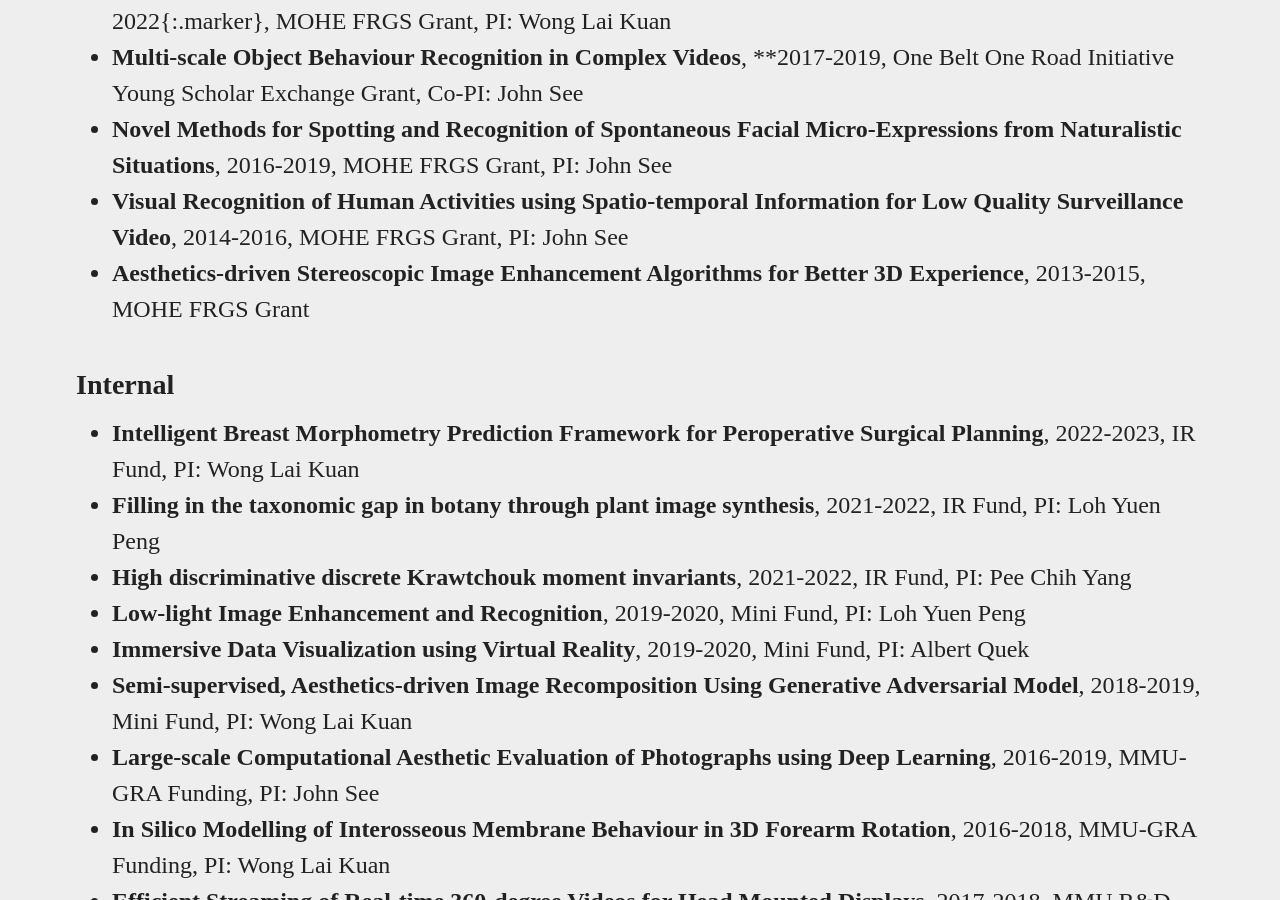
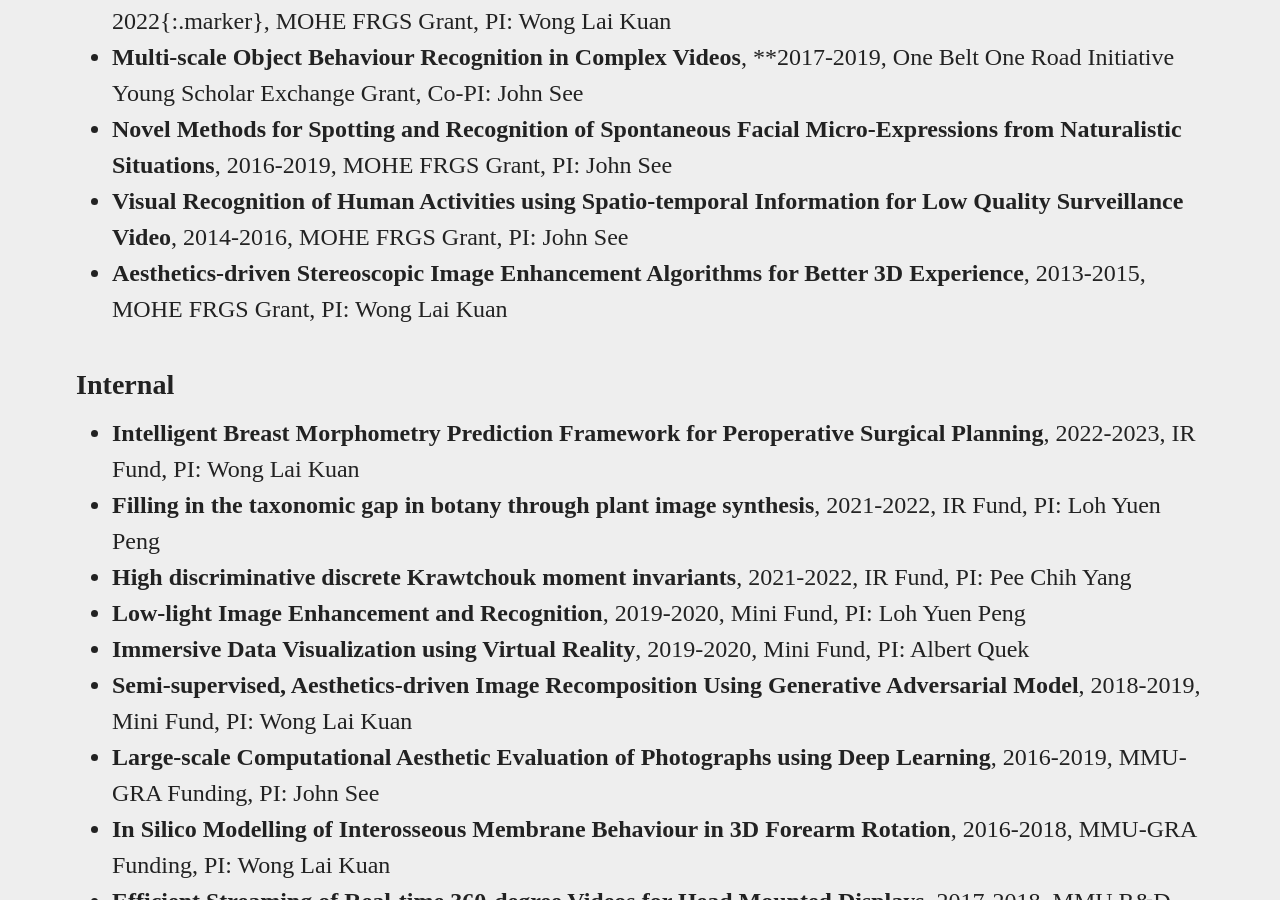
Before and after one commit to viprlab/viprlab.github.io, a Jekyll site: the page built from research.md, in a window 1280 px wide and 900 px high, scrolled down 5517 px. Built offline with Jekyll 4.4.1, drawn with Linux system fonts in a browser that asks for light colours.

Commit message:
Update research.md

```diff
--- a/research.md
+++ b/research.md
@@ -107,7 +107,7 @@ In a long-term period, video surveillance takes on a different perspective. Habi
 - **Multi-scale Object Behaviour Recognition in Complex Videos**{:.hilite}, **2017-2019, One Belt One Road Initiative Young Scholar Exchange Grant, Co-PI: John See
 - **Novel Methods for Spotting and Recognition of Spontaneous Facial Micro-Expressions from Naturalistic Situations**{:.hilite}, 2016-2019, MOHE FRGS Grant, PI: John See
 - **Visual Recognition of Human Activities using Spatio-temporal Information for Low Quality Surveillance Video**{:.hilite}, 2014-2016, MOHE FRGS Grant, PI: John See
-- **Aesthetics-driven Stereoscopic Image Enhancement Algorithms for Better 3D Experience**{:.hilite}, 2013-2015, MOHE FRGS Grant
+- **Aesthetics-driven Stereoscopic Image Enhancement Algorithms for Better 3D Experience**{:.hilite}, 2013-2015, MOHE FRGS Grant, PI: Wong Lai Kuan
 
 ### Internal
 - **Intelligent Breast Morphometry Prediction Framework for Peroperative Surgical Planning**{:.hilite}, 2022-2023, IR Fund, PI: Wong Lai Kuan
```
